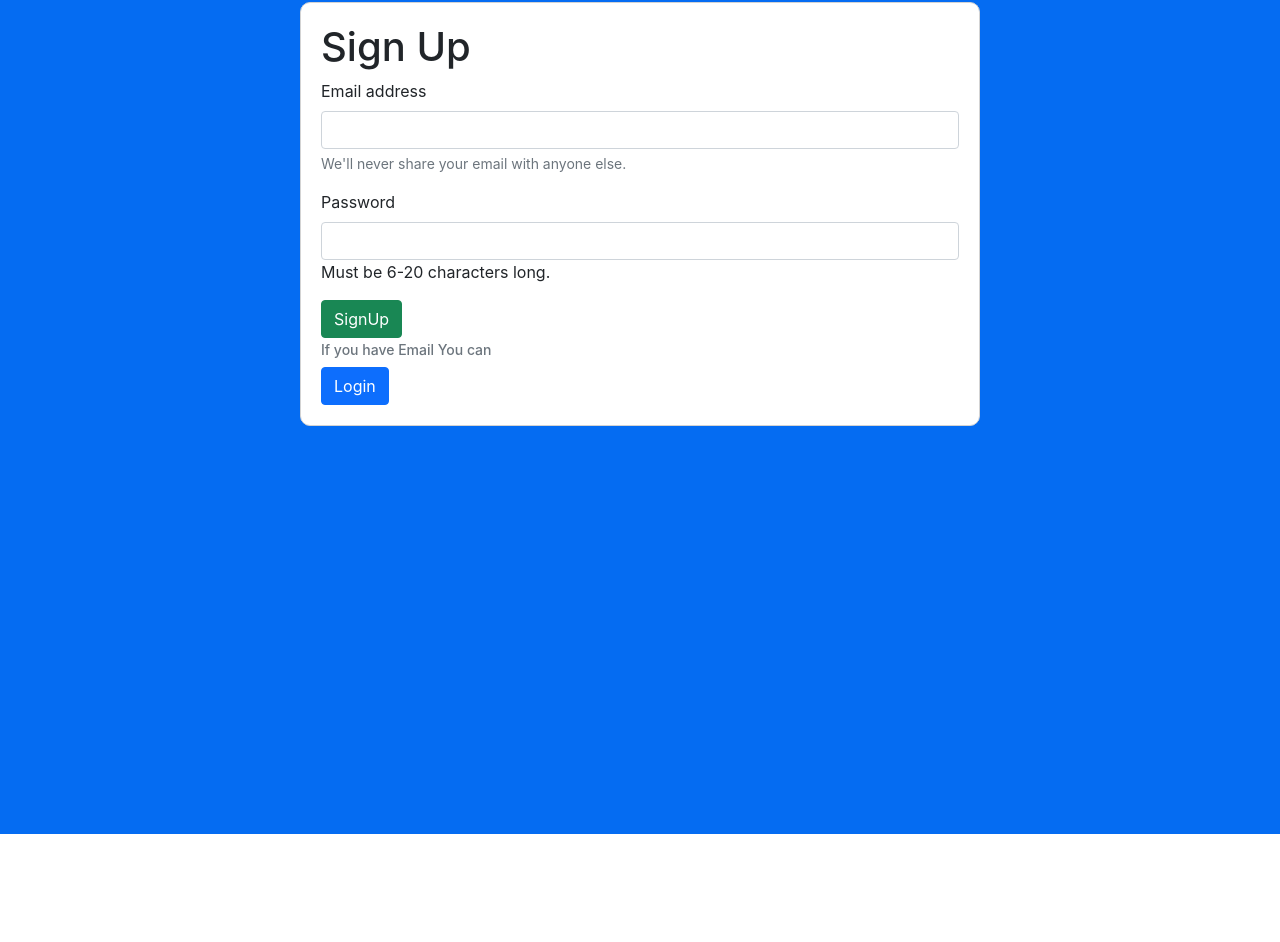
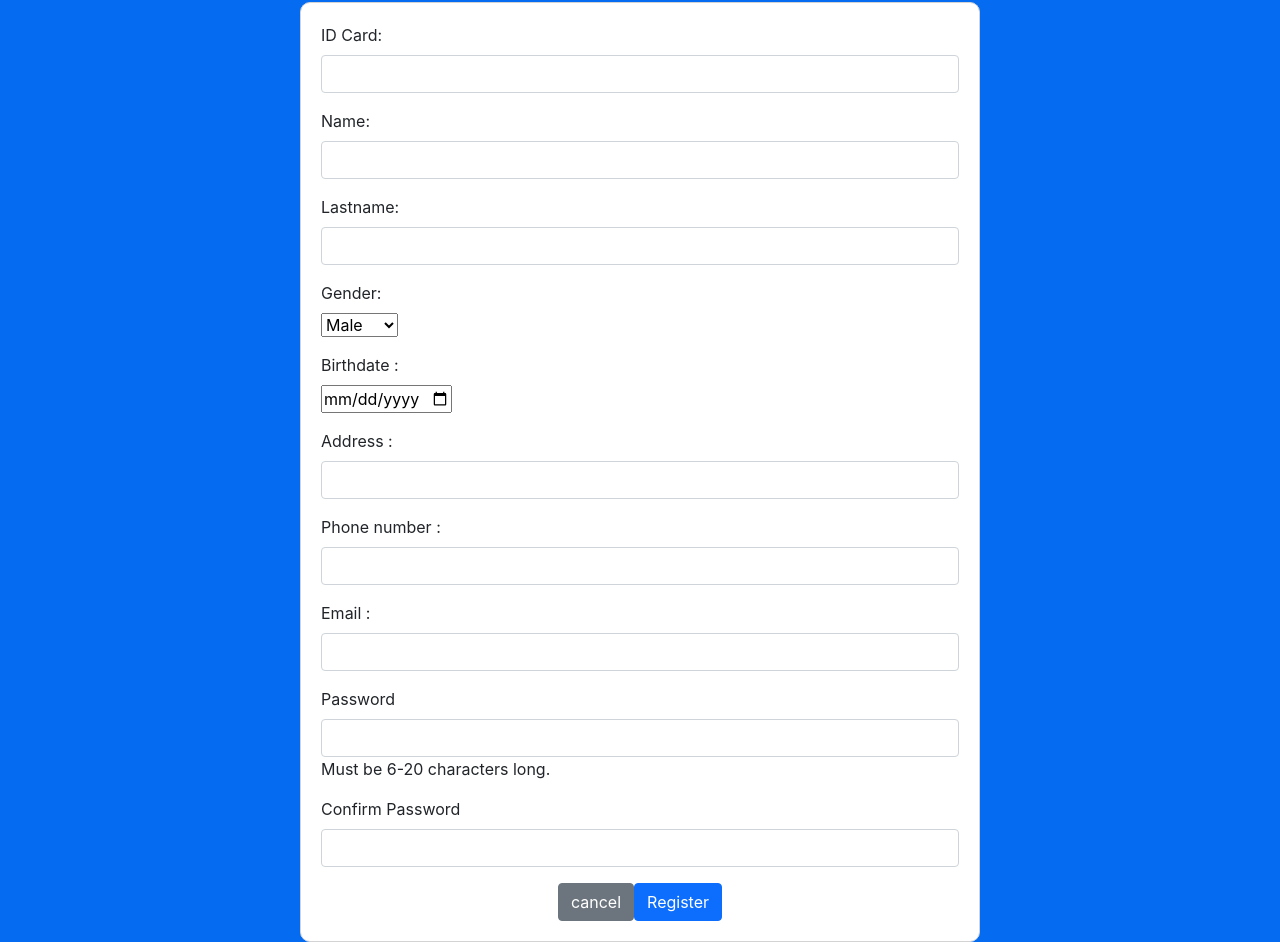
Before and after one commit to nker31/Storage-management-system, a React (Create React App) app in the folder qoo/: page /signup in a window 1280 px wide. Shown: the part 126-1068 px from the top of the page. Before the commit the page ends 960 px from the top, so only its background shows below. Built offline with nearby package versions, Linux system fonts and the light colour scheme; no server answers.

Commit message:
Login-V2

```diff
--- a/qoo/src/components/Login.css
+++ b/qoo/src/components/Login.css
@@ -43,10 +43,17 @@
     overflow: hidden;
     width: auto;
     height: auto;
-    min-height: 880px;
+    min-height: 800px;
     min-width: 500px;
 }
 
 .btn.signup{
     background: #056CF2;
 }
+
+
+.centered{
+    display: flex;
+    justify-content: center;
+
+}
--- a/qoo/src/components/SignUp.js
+++ b/qoo/src/components/SignUp.js
@@ -26,7 +26,7 @@ function SignUp ()  {
         <div className="header-log">
             <div className = "container-log">
                 <div className = "header-con-log">
-                    <div className = "logo-login"><a href="/">Qoo - Sign in</a>
+                    <div className = "logo-login"><a href="/">Qoo - Employee Registration Form</a>
                     </div>
                 </div>
             </div>
@@ -34,21 +34,68 @@ function SignUp ()  {
                 <div className="bg">
                     <div className="container mt-5">
                         <div className ="login-container">
-                            <h1>Sign Up</h1>
                             <form onSubmit={handleSubmit}>
                             <div className="mb-3">
-                                <label for="exampleInputEmail1" className="form-label">Email address</label>
+                                <label for="id_card" className="form-label">ID Card:</label>
+                                <input type="tel" name="id_card" min ="0" maxlength="13" className="form-control" id="exampleInputEmail1" aria-describedby="emailHelp" />
+                            </div>
+                            <div className="mb-3">
+                                <label for="fname" className="form-label">Name:</label>
+                                <input type="text" name="fname" className="form-control" id="fname" />
+                            </div>
+                            <div className="mb-3">
+                                <label for="lname" className="form-label">Lastname:</label>
+                                <input type="text" name="lname" className="form-control" id="lname" />
+                            </div>
+                            <div className="mb-3">
+                                <label for="Gender" className="form-label">Gender:</label>
+                                <div>
+                                    <select id="gender" name="gender" >
+                                        <option value="male">Male</option>
+                                        <option value="female">Female</option>
+                                        <option value="other">Other</option>
+                                    </select>
+                                </div>
+                            </div>
+
+                            <div className="mb-3">
+                                <label for="birthdate" className="form-label">Birthdate :</label>
+                                        <div>
+                                            <input type="date" max ="2004-12-31"id="birthdate" name="birthdate"/>
+                                        </div>
+                            </div>
+
+                            <div className="mb-3">
+                                <label for="address" className="form-label">Address :</label>
+                                <input type="text" name="address" className="form-control" id="address" />
+                            </div>
+
+                            <div className="mb-3">
+                                <label for="phone" className="form-label">Phone number :</label>
+                                <input type="tel" name="phone" min ="0" maxlength="10" className="form-control" id="exampleInputEmail1" aria-describedby="emailHelp" />
+                            </div>
+
+
+                            <div className="mb-3">
+                                <label for="exampleInputEmail1" className="form-label">Email :</label>
                                 <input type="email" name="email" className="form-control" id="exampleInputEmail1" aria-describedby="emailHelp" />
-                                <div id="emailHelp" className="form-text">We'll never share your email with anyone else.</div>
+                                <div id="emailHelp" className="form-text"></div>
                             </div>
                             <div className="mb-3">
                                 <label for="exampleInputPassword1" className="form-label">Password</label>
                                 <input type="password" name="password" className="form-control" id="exampleInputPassword1" />
                                 <span id="passwordHelpInline" class="form-text"></span>Must be 6-20 characters long.
                             </div>
-                            <button type="submit" className="btn btn-success">SignUp</button>
-                            <h5 className="form-text">If you have Email You can</h5>
-                            <Link to="/login" type="submit" className="btn btn-primary">Login</Link>
+
+                            <div className="mb-3">
+                                <label for="exampleInputPassword1" className="form-label">Confirm Password</label>
+                                <input type="password" name="confirm_password" className="form-control" id="exampleInputPassword1" />
+                                <span id="passwordHelpInline" class="form-text"></span>
+                            </div>
+                            <div className='centered'>
+                                <Link to="/employee" type="submit" className="btn btn-secondary">cancel</Link>
+                                <button type="submit" className="btn btn-primary">Register</button>
+                            </div>
                             </form>
                     </div>
                 </div>
```
